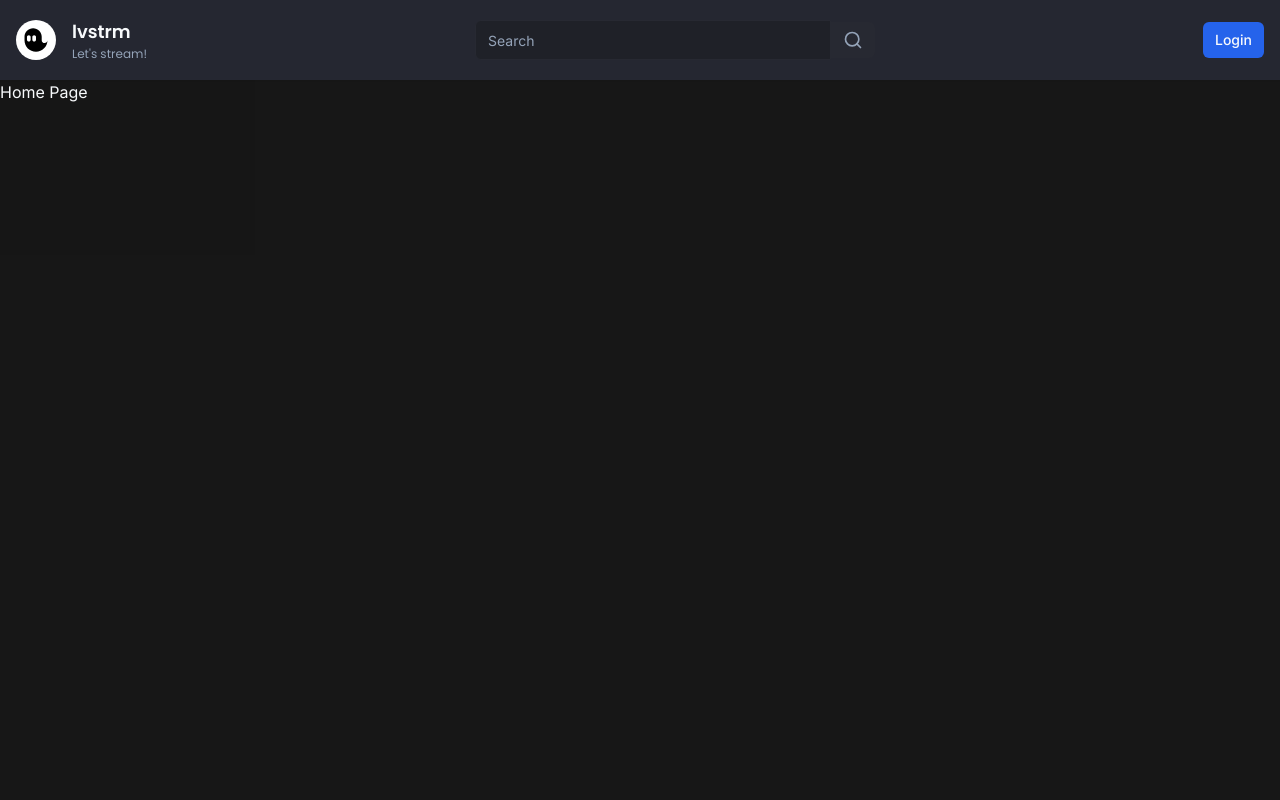
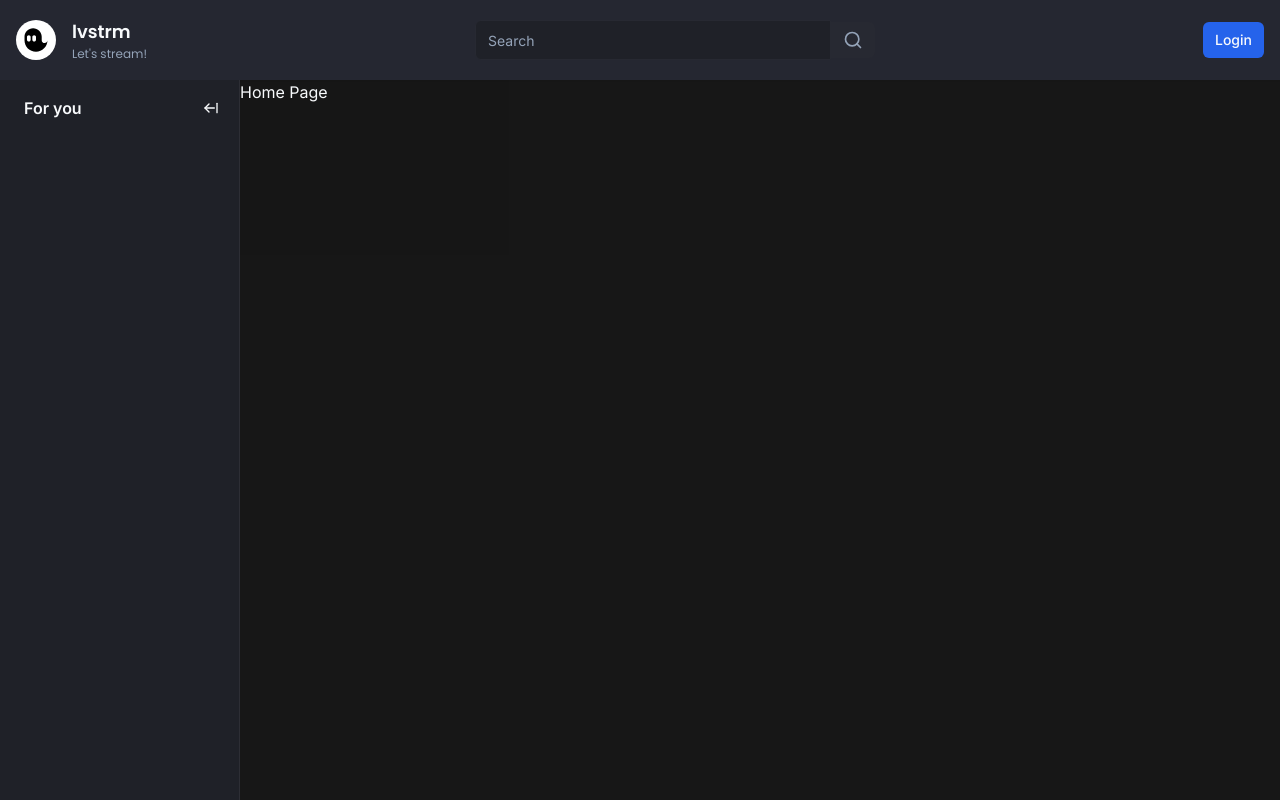
Before and after one commit to ragiptopalli/lvstrm, a Next.js app: page / in a window 1280 px wide. Built offline with nearby package versions, Linux system fonts and the light colour scheme; no server answers.

Commit message:
feat: started implementing sidebar, created the toggle feature to controlit it using  zustand and usethooks-ts

```diff
--- /dev/null
+++ b/app/(browse)/_components/container.tsx
@@ -0,0 +1,33 @@
+'use client';
+
+import { useEffect } from 'react';
+
+import { useMediaQuery } from 'usehooks-ts';
+import { cn } from '@/lib/utils';
+
+import { useSidebar } from '@/lib/store/use-sidebar';
+
+interface ContainerProps {
+  children: React.ReactNode;
+}
+
+export const Container = ({ children }: ContainerProps) => {
+  const isMobile = useMediaQuery('(max-width: 1024px)');
+  const { collapsed, onCollapse, onExpand } = useSidebar((state) => state);
+
+  useEffect(() => {
+    if (isMobile) {
+      onCollapse();
+    } else {
+      onExpand();
+    }
+  }, [isMobile, onCollapse, onExpand]);
+
+  return (
+    <div
+      className={cn('flex-1', collapsed ? 'ml-[70px]' : 'ml-[70px] lg:ml-60')}
+    >
+      {children}
+    </div>
+  );
+};
--- /dev/null
+++ b/app/(browse)/_components/sidebar/index.tsx
@@ -0,0 +1,10 @@
+import { Toggle } from './toggle';
+import { Wrapper } from './wrapper';
+
+export const Sidebar = () => {
+  return (
+    <Wrapper>
+      <Toggle />
+    </Wrapper>
+  );
+};
--- /dev/null
+++ b/app/(browse)/_components/sidebar/toggle.tsx
@@ -0,0 +1,39 @@
+'use client';
+
+import { Hint } from '@/components/hint';
+import { Button } from '@/components/ui/button';
+import { useSidebar } from '@/lib/store/use-sidebar';
+import { ArrowLeftFromLine, ArrowRightFromLine } from 'lucide-react';
+
+export const Toggle = () => {
+  const { collapsed, onExpand, onCollapse } = useSidebar((state) => state);
+
+  const label = collapsed ? 'Expand' : 'Collapse';
+  return (
+    <>
+      {collapsed && (
+        <div className='hidden lg:flex w-full items-center justify-center pt-4 mb-4'>
+          <Hint label={label} side='top' asChild>
+            <Button onClick={onExpand} variant='ghost' className='h-auto p-2'>
+              <ArrowRightFromLine className='h-4 w-4' />
+            </Button>
+          </Hint>
+        </div>
+      )}
+      {!collapsed && (
+        <div className='p-3 pl-6 mb-2 flex items-center w-full'>
+          <p className='font-semibold text-primary'>For you</p>
+          <Hint label={label} side='top' asChild>
+            <Button
+              onClick={onCollapse}
+              className='h-auto p-2 ml-auto'
+              variant='ghost'
+            >
+              <ArrowLeftFromLine className='h-4 w-4' />
+            </Button>
+          </Hint>
+        </div>
+      )}
+    </>
+  );
+};
--- /dev/null
+++ b/app/(browse)/_components/sidebar/wrapper.tsx
@@ -0,0 +1,18 @@
+'use client';
+
+import { useSidebar } from '@/lib/store/use-sidebar';
+import { cn } from '@/lib/utils';
+
+export const Wrapper = ({ children }: { children: React.ReactNode }) => {
+  const { collapsed } = useSidebar((state) => state);
+  return (
+    <aside
+      className={cn(
+        'fixed left-0 flex flex-col w-60 h-full bg-background border-r border-[#2D2E35] z-50',
+        collapsed && 'w-[70px]'
+      )}
+    >
+      {children}
+    </aside>
+  );
+};
--- a/app/(browse)/layout.tsx
+++ b/app/(browse)/layout.tsx
@@ -1,10 +1,15 @@
+import { Container } from './_components/container';
 import { Navbar } from './_components/navbar';
+import { Sidebar } from './_components/sidebar';
 
 const BrowseLayout = ({ children }: { children: React.ReactNode }) => {
   return (
     <>
       <Navbar />
-      <div className='flex h-full pt-20'>{children}</div>
+      <div className='flex h-full pt-20'>
+        <Sidebar />
+        <Container>{children}</Container>
+      </div>
     </>
   );
 };
--- /dev/null
+++ b/components/hint.tsx
@@ -0,0 +1,31 @@
+import {
+  Tooltip,
+  TooltipContent,
+  TooltipProvider,
+  TooltipTrigger,
+} from '@/components/ui/tooltip';
+
+interface HintProps {
+  label: string;
+  children: React.ReactNode;
+  asChild?: boolean;
+  side?: 'top' | 'bottom' | 'left' | 'right';
+  align?: 'start' | 'center' | 'end';
+}
+
+export const Hint = ({ label, children, asChild, side, align }: HintProps) => {
+  return (
+    <TooltipProvider>
+      <Tooltip delayDuration={0}>
+        <TooltipTrigger asChild={asChild}>{children}</TooltipTrigger>
+        <TooltipContent
+          className='text-black bg-white'
+          side={side}
+          align={align}
+        >
+          <p className='font-semibold'>{label}</p>
+        </TooltipContent>
+      </Tooltip>
+    </TooltipProvider>
+  );
+};
--- /dev/null
+++ b/components/ui/tooltip.tsx
@@ -0,0 +1,30 @@
+"use client"
+
+import * as React from "react"
+import * as TooltipPrimitive from "@radix-ui/react-tooltip"
+
+import { cn } from "@/lib/utils"
+
+const TooltipProvider = TooltipPrimitive.Provider
+
+const Tooltip = TooltipPrimitive.Root
+
+const TooltipTrigger = TooltipPrimitive.Trigger
+
+const TooltipContent = React.forwardRef<
+  React.ElementRef<typeof TooltipPrimitive.Content>,
+  React.ComponentPropsWithoutRef<typeof TooltipPrimitive.Content>
+>(({ className, sideOffset = 4, ...props }, ref) => (
+  <TooltipPrimitive.Content
+    ref={ref}
+    sideOffset={sideOffset}
+    className={cn(
+      "z-50 overflow-hidden rounded-md border bg-popover px-3 py-1.5 text-sm text-popover-foreground shadow-md animate-in fade-in-0 zoom-in-95 data-[state=closed]:animate-out data-[state=closed]:fade-out-0 data-[state=closed]:zoom-out-95 data-[side=bottom]:slide-in-from-top-2 data-[side=left]:slide-in-from-right-2 data-[side=right]:slide-in-from-left-2 data-[side=top]:slide-in-from-bottom-2",
+      className
+    )}
+    {...props}
+  />
+))
+TooltipContent.displayName = TooltipPrimitive.Content.displayName
+
+export { Tooltip, TooltipTrigger, TooltipContent, TooltipProvider }
--- /dev/null
+++ b/lib/store/use-sidebar.ts
@@ -0,0 +1,13 @@
+import { create } from 'zustand';
+
+interface SidebarStore {
+  collapsed: boolean;
+  onExpand: () => void;
+  onCollapse: () => void;
+}
+
+export const useSidebar = create<SidebarStore>((set) => ({
+  collapsed: false,
+  onExpand: () => set(() => ({ collapsed: false })),
+  onCollapse: () => set(() => ({ collapsed: true })),
+}));
--- a/package.json
+++ b/package.json
@@ -13,6 +13,7 @@
     "@clerk/themes": "^1.7.9",
     "@prisma/client": "^5.7.0",
     "@radix-ui/react-slot": "^1.0.2",
+    "@radix-ui/react-tooltip": "^1.0.7",
     "class-variance-authority": "^0.7.0",
     "clsx": "^2.0.0",
     "lucide-react": "^0.294.0",
@@ -23,7 +24,9 @@
     "react-dom": "^18",
     "svix": "^1.15.0",
     "tailwind-merge": "^2.1.0",
-    "tailwindcss-animate": "^1.0.7"
+    "tailwindcss-animate": "^1.0.7",
+    "usehooks-ts": "^2.9.1",
+    "zustand": "^4.4.7"
   },
   "devDependencies": {
     "@types/node": "^20",
```
Also changed, not shown: 1 other file (tests, documents, lock files or other folders).
